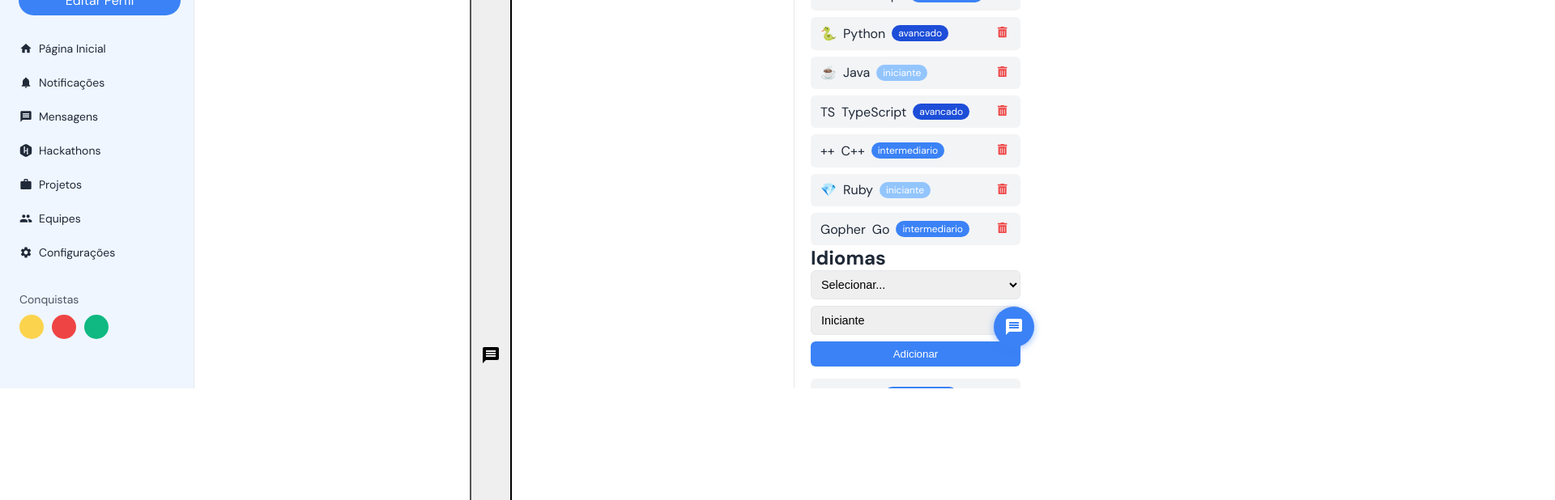
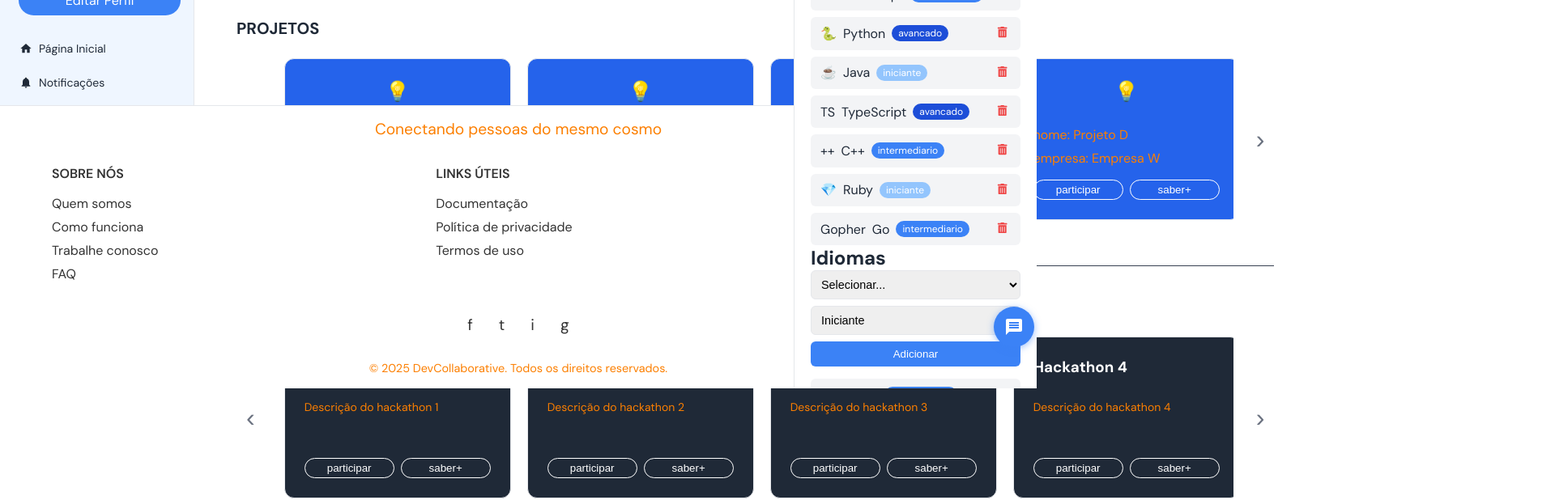
Before and after one commit to JudasFernandes-dev/temp, a React (Vite) app: page /paguser in a window 1280 px wide. Shown: the part 320-938 px from the top of the page at 81% size, 1920 px wide, since content can reach past the window. Built offline with nearby package versions, Linux system fonts and the light colour scheme.

Commit message:
Restored to 'c7922e6215356f13133711e0d7c0da0ed7790529'
Replit-Restored-To: c7922e6215356f13133711e0d7c0da0ed7790529

```diff
--- a/src/assets/components/footer/footer.css
+++ b/src/assets/components/footer/footer.css
@@ -6,8 +6,6 @@
   padding: 1rem 4rem;
   margin-top: auto;
   border-top: 1px solid #e5e7eb;
-  position: relative;
-  z-index: 1000;
 }
 
 .footer-message {
--- a/src/assets/pages/Paguser/usuario.css
+++ b/src/assets/pages/Paguser/usuario.css
@@ -6,7 +6,6 @@
   margin-top: 60px;
   padding-left: 240px;
   color: var(--text-color);
-  z-index: 1;
 }
 
 .project-card,
```
